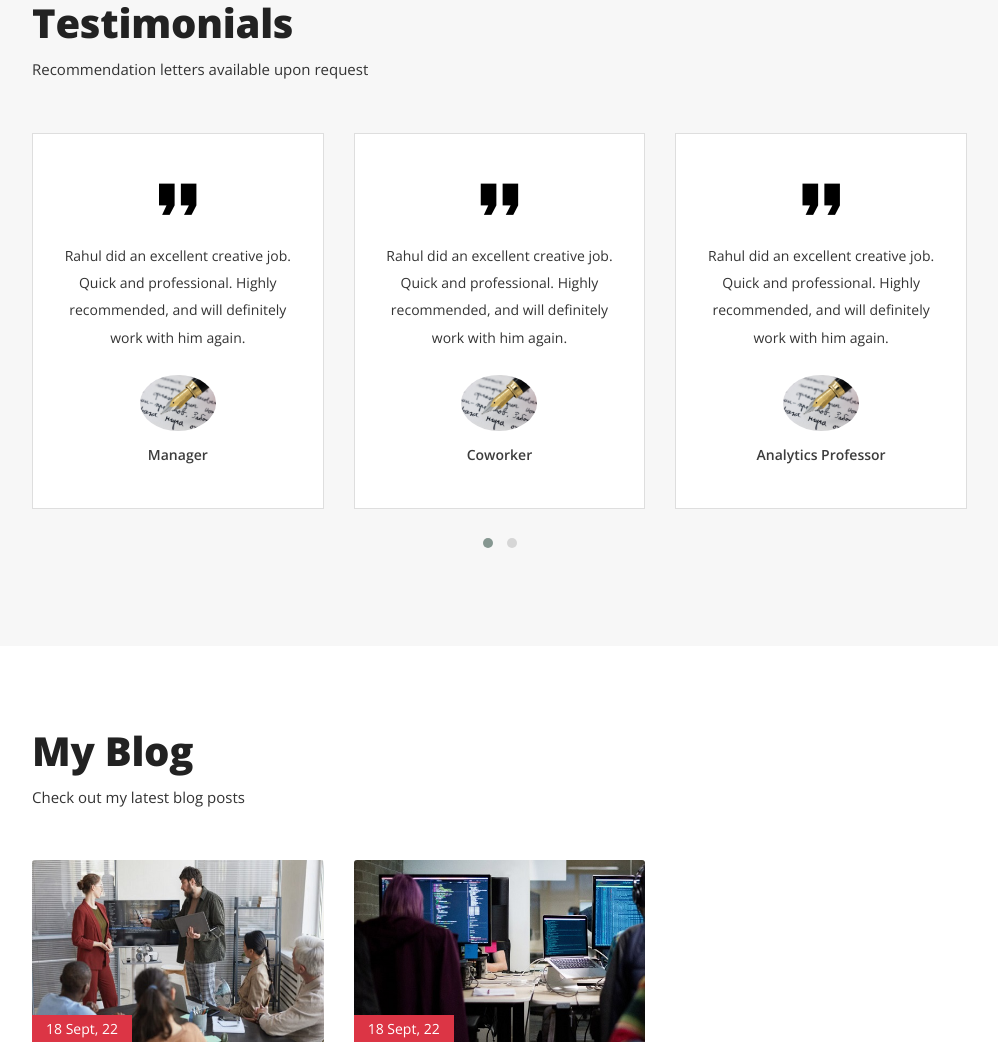
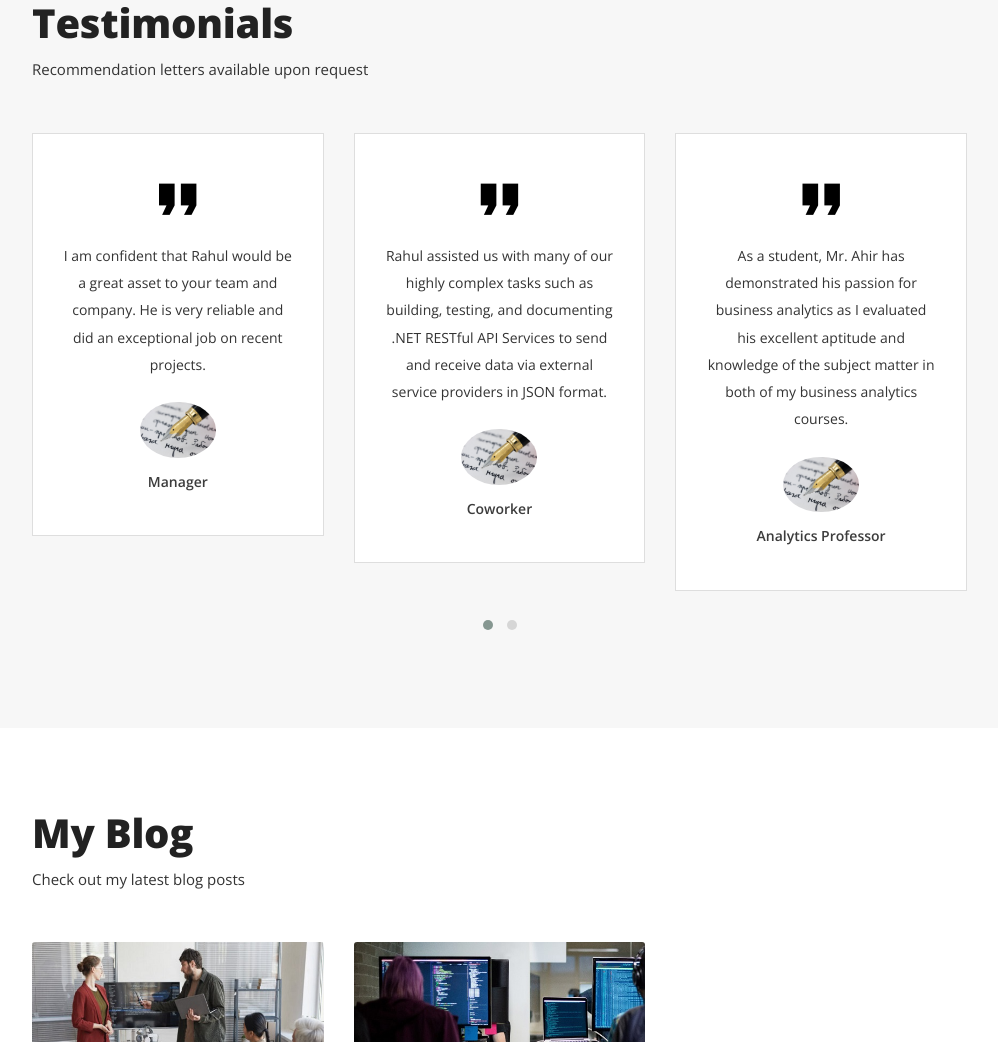
Before and after one commit to rahulsanjay01/Portfolio, a plain HTML site: page index.html in a window 1280 px wide. Shown: the part 4376-5418 px from the top of the page, without its empty margins (258-1256 px from the left). Drawn offline with nearby package versions, Linux system fonts and the light colour scheme.

```diff
--- a/index.html
+++ b/index.html
@@ -704,27 +704,27 @@
           <div class="owl-carousel owl-theme">
             <!-- Single review-->
             <div class="single-review"><i class="icon ion-md-quote review-icon"></i>
-              <p class="review-content">Rahul did an excellent creative job. Quick and professional. Highly recommended, and will definitely work with him again.</p><img class="client-avatar" src="/img/reference.jpg" alt="Reference"><span class="client-name">Manager</span>
+              <p class="review-content">I am confident that Rahul would be a great asset to your team and company. He is very reliable and did an exceptional job on recent projects.</p><img class="client-avatar" src="/img/reference.jpg" alt="Reference"><span class="client-name">Manager</span>
             </div>
             <!-- Single review-->
             <div class="single-review"><i class="icon ion-md-quote review-icon"></i>
-              <p class="review-content">Rahul did an excellent creative job. Quick and professional. Highly recommended, and will definitely work with him again.</p><img class="client-avatar" src="/img/reference.jpg" alt="Reference"><span class="client-name">Coworker</span>
+              <p class="review-content">Rahul assisted us with many of our highly complex tasks such as building, testing, and documenting .NET RESTful API Services to send and receive data via external service providers in JSON format.</p><img class="client-avatar" src="/img/reference.jpg" alt="Reference"><span class="client-name">Coworker</span>
             </div>
             <!-- Single review-->
             <div class="single-review"><i class="icon ion-md-quote review-icon"></i>
-              <p class="review-content">Rahul did an excellent creative job. Quick and professional. Highly recommended, and will definitely work with him again.</p><img class="client-avatar" src="/img/reference.jpg" alt="Reference"><span class="client-name">Analytics Professor</span>
+              <p class="review-content">As a student, Mr. Ahir has demonstrated his passion for business analytics as I evaluated his excellent aptitude and knowledge of the subject matter in both of my business analytics courses.</p><img class="client-avatar" src="/img/reference.jpg" alt="Reference"><span class="client-name">Analytics Professor</span>
             </div>
             <!-- Single review-->
             <div class="single-review"><i class="icon ion-md-quote review-icon"></i>
-              <p class="review-content">Rahul did an excellent creative job. Quick and professional. Highly recommended, and will definitely work with him again.</p><img class="client-avatar" src="/img/reference.jpg" alt="Reference"><span class="client-name">Team Member</span>
+              <p class="review-content">I have worked with Rahul in a team setting and was impressed by his work ethic while working on our project. Even when tasked with a variety of responsibilities, Rahul continued to impress us.</p><img class="client-avatar" src="/img/reference.jpg" alt="Reference"><span class="client-name">Team Member</span>
             </div>
             <!-- Single review-->
             <div class="single-review"><i class="icon ion-md-quote review-icon"></i>
-              <p class="review-content">Rahul did an excellent creative job. Quick and professional. Highly recommended, and will definitely work with him again.</p><img class="client-avatar" src="/img/reference.jpg" alt="Reference"><span class="client-name">Manager</span>
+              <p class="review-content">Rahul adapted to the work pace with ease and became an integral part of our team. I highly redommend him, please do no not hesitate to contact me to discuss my endorsement of Rahul.</p><img class="client-avatar" src="/img/reference.jpg" alt="Reference"><span class="client-name">Manager</span>
             </div>
             <!-- Single review-->
             <div class="single-review"><i class="icon ion-md-quote review-icon"></i>
-              <p class="review-content">Rahul did an excellent creative job. Quick and professional. Highly recommended, and will definitely work with him again.</p><img class="client-avatar" src="/img/reference.jpg" alt="Reference"><span class="client-name">Calculus Professor</span>
+              <p class="review-content">I've had ample opportunity to observe Rahul and I recommend him for his many excellent qualities. He is a hard-working and highly motivated individual with a keen interest in calculus and mathematics.</p><img class="client-avatar" src="/img/reference.jpg" alt="Reference"><span class="client-name">Calculus Professor</span>
             </div>
           </div>
         </div>
```
